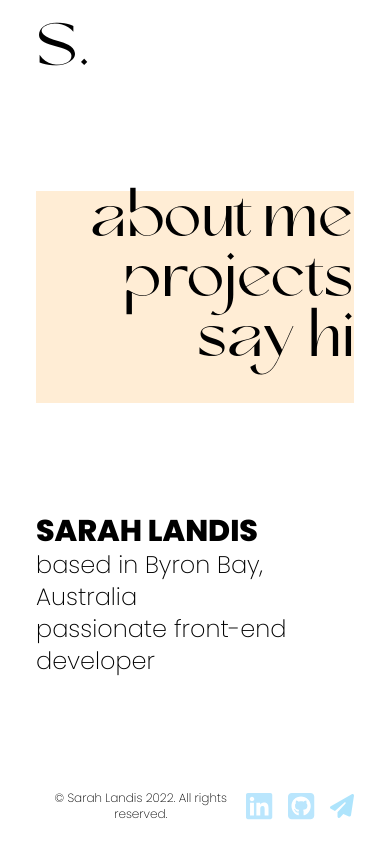
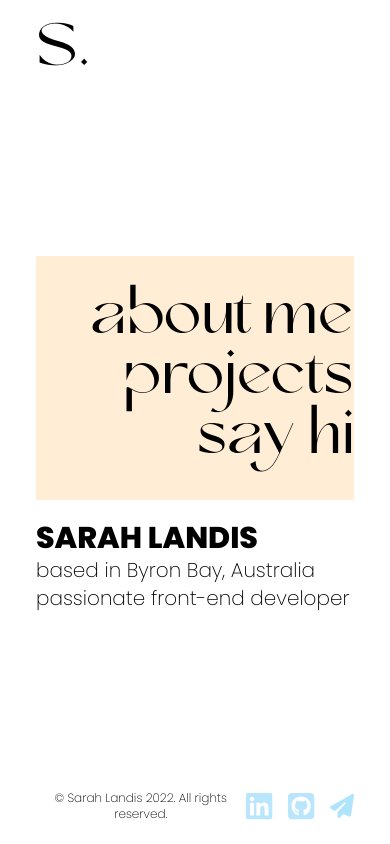
Before and after one commit to sarahhlandis/portfolio-react, a React (Vite) app: page / in a window 390 px wide. Built offline with nearby package versions, Linux system fonts and the light colour scheme; a web font is replaced by a local one.

Commit message:
feat[Home]: responsive styling for home page prelimary complete. Netlify deploy confirmed working!

```diff
--- a/src/pages/Home.jsx
+++ b/src/pages/Home.jsx
@@ -9,11 +9,12 @@ export function Home() {
   return (
     <div className="flex flex-col h-screen justify-between">
       <Header />
-        <ul className="font-Anabele text-6xl md:text-9xl text-right bg-orange-100 pb-8">
+      <div>
+        <ul className="font-Anabele text-6xl text-right bg-orange-100 pb-8 pt-8 md:text-9xl md:justify-end md:pt-0">
           <NavigationLinks />
         </ul>
-        <section className="font-poppins font-extralight text-left text-2xl pt-5">
-          <p className="font-poppins font-extrabold text-3xl" data-aos="fade-right" data-aos-delay="150" data-aos-duration="3000">
+        <section className="font-poppins font-extralight text-left text-xl md:text-2xl pt-5">
+          <p className="font-poppins font-extrabold text-3xl md:text-4xl" data-aos="fade-right" data-aos-delay="150" data-aos-duration="3000">
             SARAH LANDIS
           </p>
           <p className="" data-aos="fade-up" data-aos-delay="300" data-aos-duration="3000">
@@ -23,6 +24,7 @@ export function Home() {
             passionate front-end developer
           </p>
         </section>
+      </div>
       <Footer />
     </div>
   );
```
